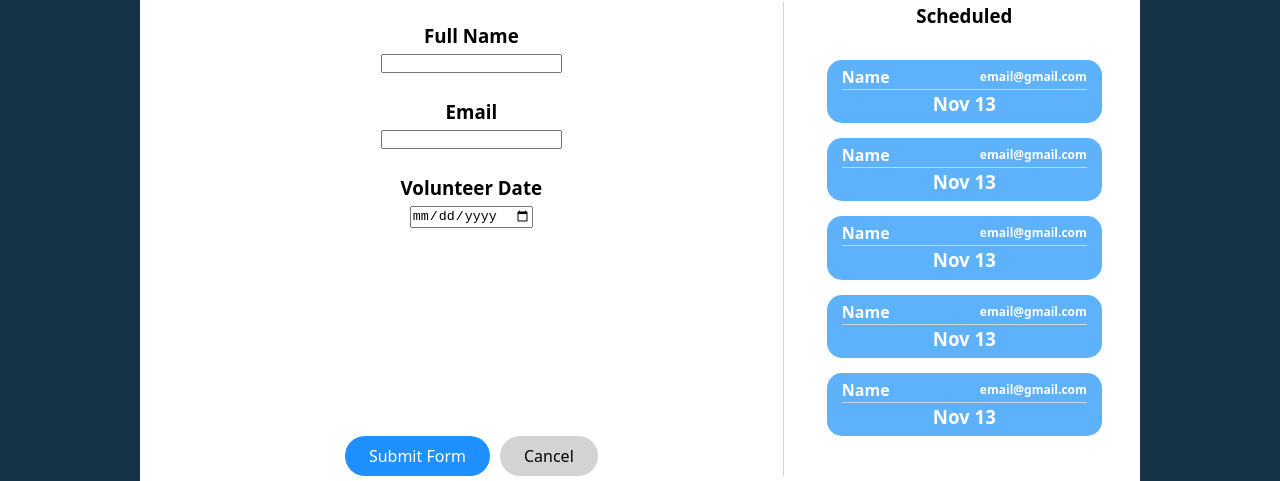
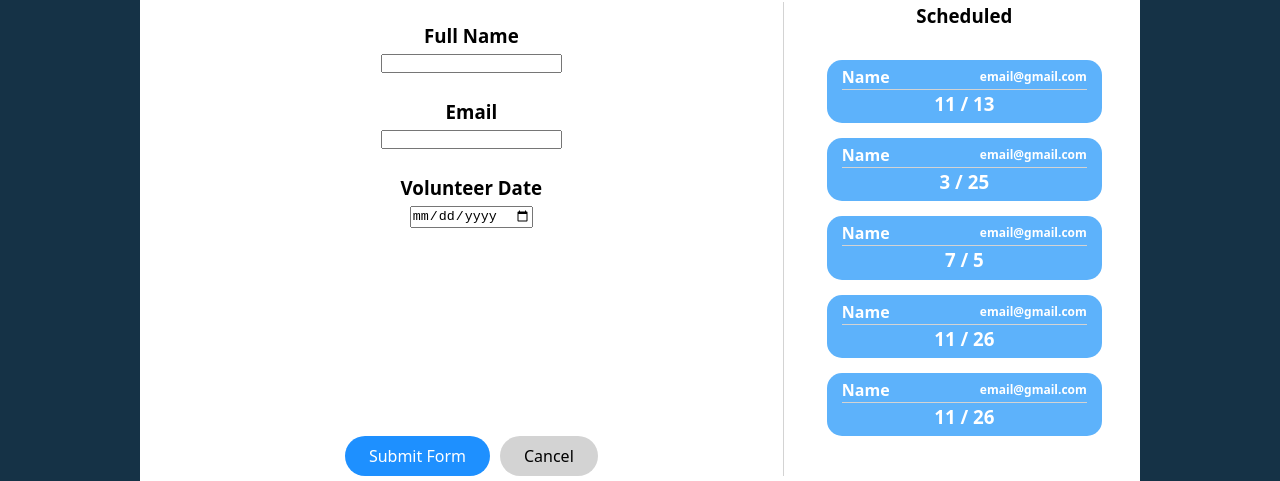
Before and after one commit to Alex-Brosnan-1/business_project, a React (Vite) app: page /#/products in a window 1280 px wide. Shown: the part 234-715 px from the top of the page. Built offline with nearby package versions, Linux system fonts and the light colour scheme.

Commit message:
Fixing Errors

```diff
--- a/src/Products.tsx
+++ b/src/Products.tsx
@@ -59,7 +59,7 @@ function Appointment({ name, email, month, day }:{ name: string, email: string,
                 <h4 className="appointment_name">{name}</h4>
                 <h4 className="appointment_email">{email}</h4>
             </div>
-            <h3 className="appointment_date">Nov 13</h3>
+            <h3 className="appointment_date">{month} / {day}</h3>
         </div>
     )
 }
```
